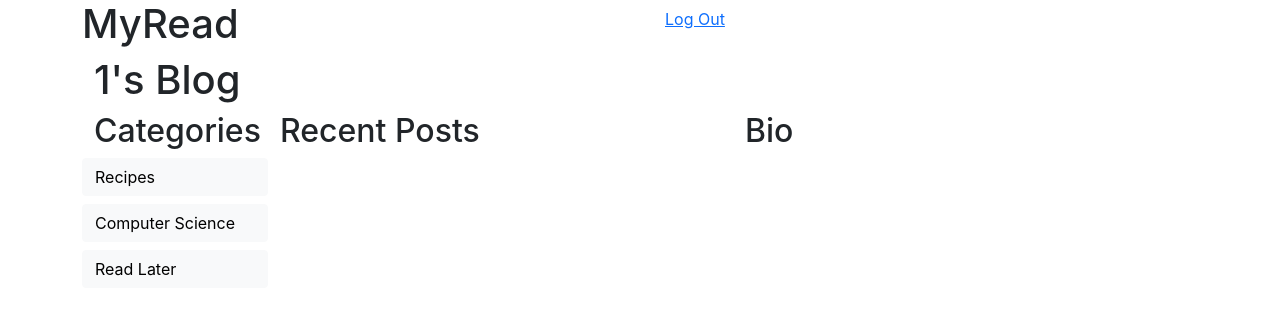
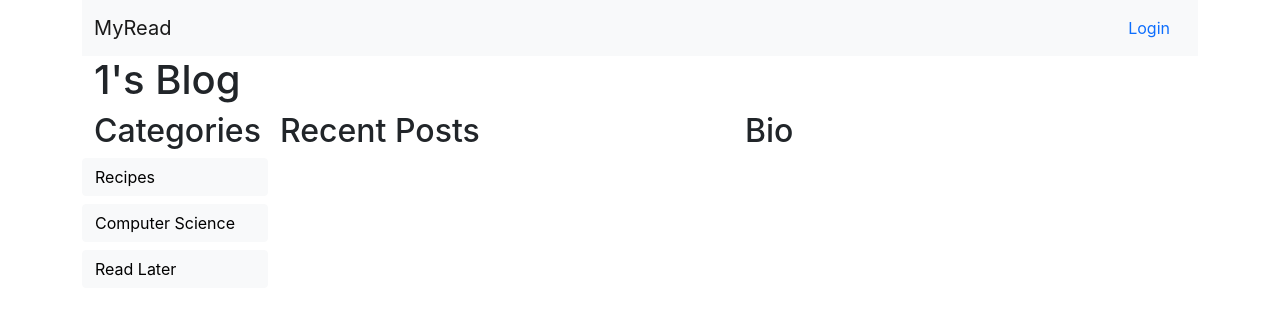
Before and after one commit to Angela-Mari/MyRead, a React (Create React App) app in the folder Client/: page /1 in a window 1280 px wide. Shown: the top 314 px of the page. Built offline with nearby package versions, Linux system fonts and the light colour scheme.

Commit message:
Nav edits

```diff
--- a/Client/src/App.js
+++ b/Client/src/App.js
@@ -2,7 +2,7 @@ import { Container} from 'react-bootstrap';
 import React, { useState } from 'react';
 import Blog from './pages/Blog';
 import Category from './components/Category';
-import Nav from './components/Nav';
+import MyNav from './components/MyNav';
 import Home from './pages/Home';
 import {
   BrowserRouter as Router,
@@ -71,7 +71,7 @@ function App({
     return(
     <Container>
 
-     {location.pathname !== "/" && <Nav/>}
+     {location.pathname !== "/" && <MyNav/>}
       {/* A <Switch> looks through its children <Route>s and
               renders the first one that matches the current URL. */}
           <Switch>
--- /dev/null
+++ b/Client/src/components/MyNav.js
@@ -0,0 +1,29 @@
+import React from 'react';
+import { Navbar,Nav, Button, Container } from 'react-bootstrap';
+
+
+function MyNav({user, isAuthenticated}) {
+    return (
+    <Navbar bg="light" expand="lg">
+        <Container>
+        <Navbar.Brand href="#home">MyRead</Navbar.Brand>
+        <Navbar.Collapse className="justify-content-end">
+
+        {
+            isAuthenticated &&
+            <Navbar.Text>
+                Signed in as: <a href="#login">{user.firstName} {user.lastName}</a>
+            </Navbar.Text>
+        }
+        {
+            isAuthenticated?
+            <Nav.Link href="#home">Logout</Nav.Link>
+            :
+            <Nav.Link href="#home">Login</Nav.Link>
+        }
+        </Navbar.Collapse>
+        </Container>
+    </Navbar>
+    )
+}
+export default MyNav;
--- a/Client/src/components/Nav.js
+++ /dev/null
@@ -1,26 +0,0 @@
-import React from 'react';
-import { Col, Row, Button } from 'react-bootstrap';
-
-
-function Nav({user, isAuthenticated}) {
-    return (
-    <Row>
-        <Col>
-        <h1>MyRead</h1>
-        </Col>
-        {
-            isAuthenticated?
-            <Col className="text-right">
-            Logged in as: {user.firstName} {user.lastName}
-            </Col>
-            :
-            <Col className="text-right">
-            <Button variant="link">
-            Log Out
-            </Button>
-            </Col>
-        }
-    </Row>
-    )
-}
-export default Nav;
```
